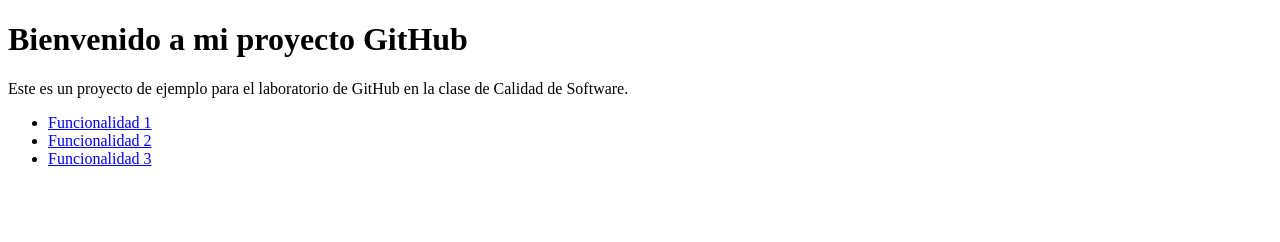
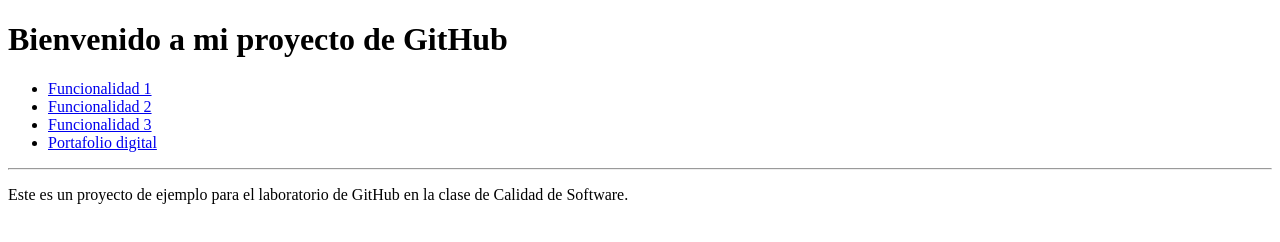
Before and after one commit to LuisJose28/laboratorio4, a plain HTML site: page index.html in a window 1280 px wide. Drawn offline with Linux system fonts and the light colour scheme.

Commit message:
Conexion entre la pagina index.html y portafolio-digital.html

```diff
--- a/index.html
+++ b/index.html
@@ -1,15 +1,25 @@
 <!DOCTYPE html>
 <html>
   <head>
+    <meta charset="UTF-8" />
     <title>Mi proyecto GitHub</title>
   </head>
   <body>
-    <h1>Bienvenido a mi proyecto GitHub</h1>
-    <p>Este es un proyecto de ejemplo para el laboratorio de GitHub en la clase de Calidad de Software.</p>
-    <ul>
-      <li><a href="funcionalidad1.html">Funcionalidad 1</a></li>
-      <li><a href="funcionalidad2.html">Funcionalidad 2</a></li>
-      <li><a href="funcionalidad3.html">Funcionalidad 3</a></li>
-    </ul>
+    <header>
+      <h1>Bienvenido a mi proyecto de GitHub</h1>
+      <nav>
+        <ul>
+          <li><a href="funcionalidad1.html">Funcionalidad 1</a></li>
+          <li><a href="funcionalidad2.html">Funcionalidad 2</a></li>
+          <li><a href="funcionalidad3.html">Funcionalidad 3</a></li>
+          <li><a href="./portafolio-digital.html">Portafolio digital</a></li>
+        </ul>
+      </nav>
+    </header>
+    <hr />
+    <p>
+      Este es un proyecto de ejemplo para el laboratorio de GitHub en la clase
+      de Calidad de Software.
+    </p>
   </body>
 </html>
```
Also changed, not shown: cristofer.html (+1 -1 lines), luis.html (+1 -1 lines), portafolio-digital.html (+13 -8 lines), ricardo.html (+1 -1 lines).
